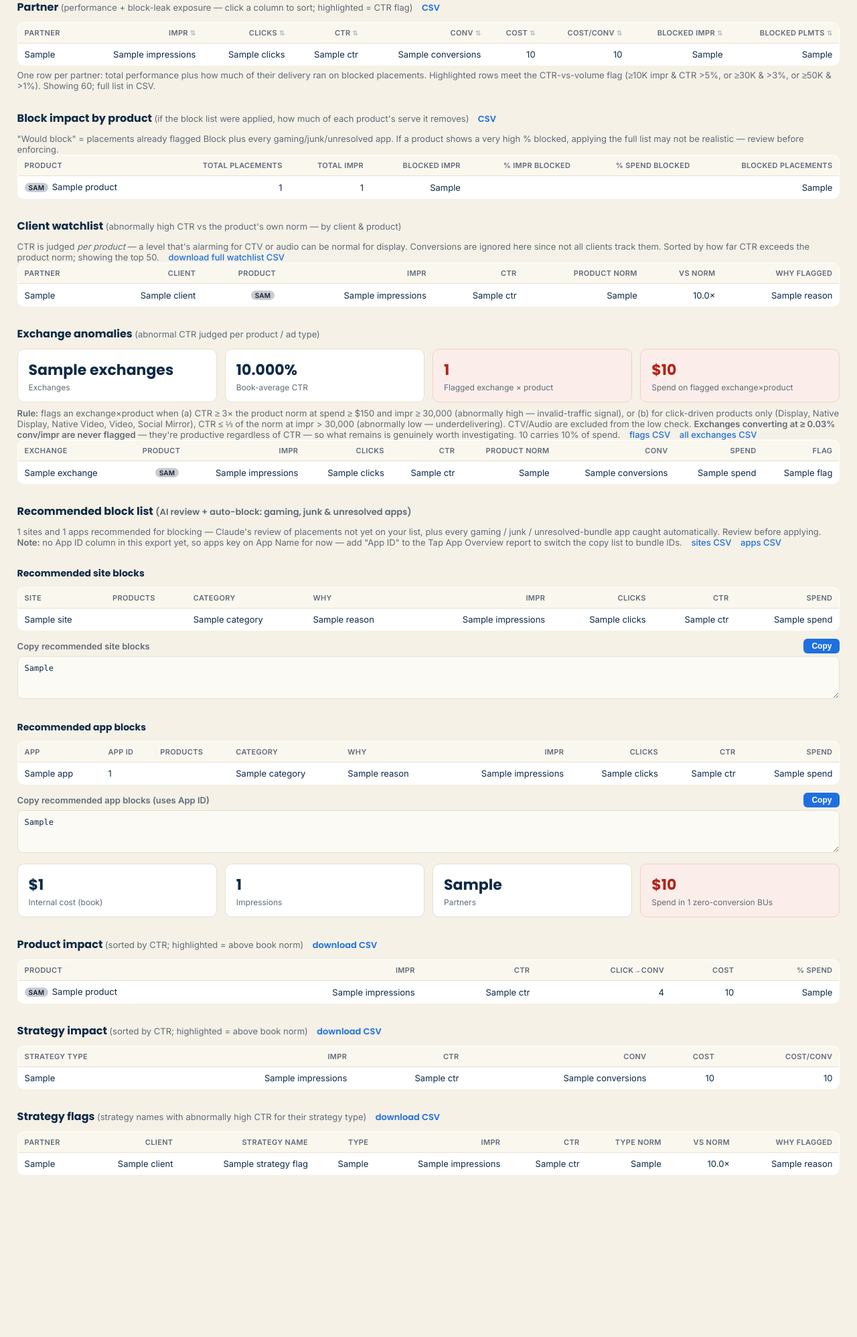
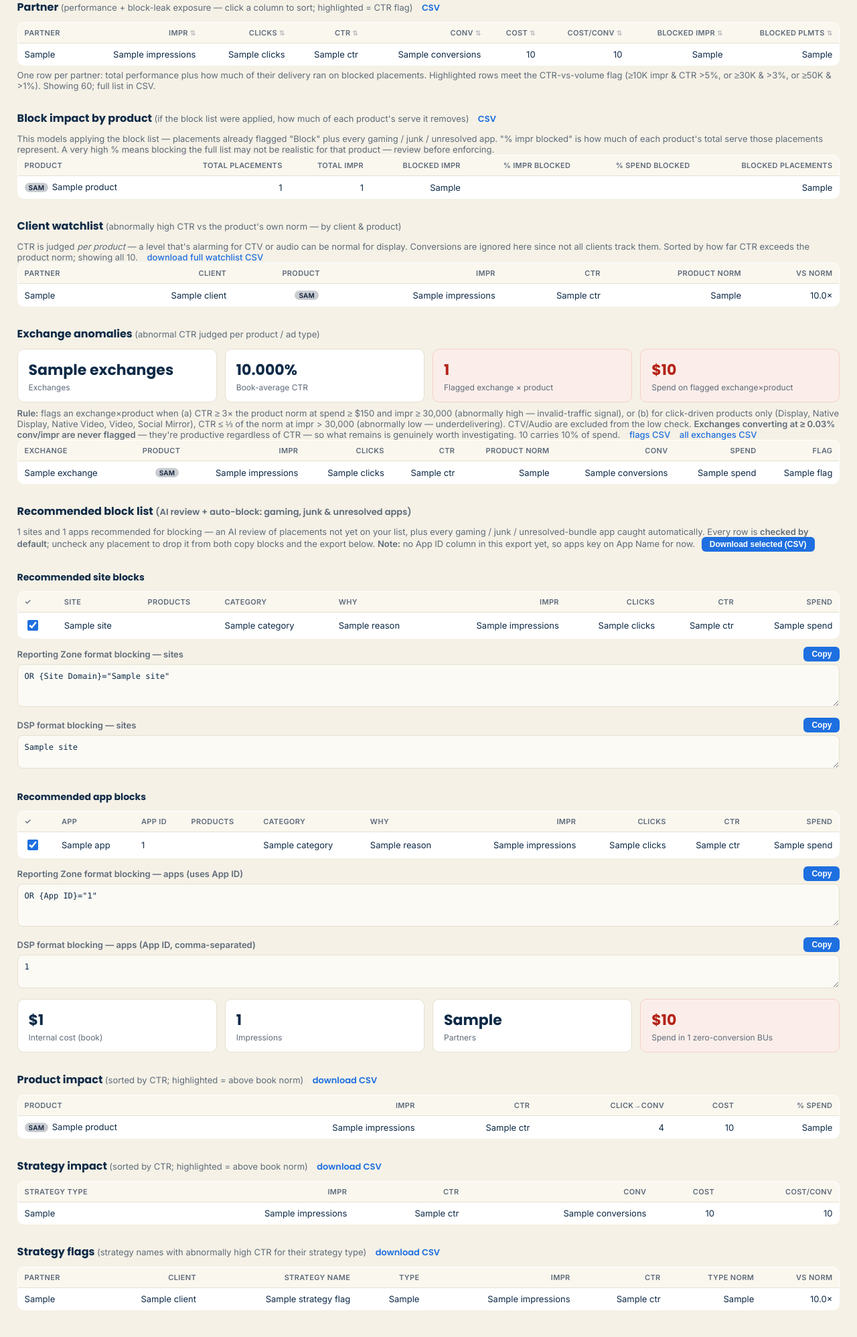
Before and after one commit to kiri-ux/campaign-insights, a Flask app: template templates/dashboard.html in a window 1280 px wide. Shown: the part 163-2160 px from the top of the page at 67% size. Before the commit the page ends 1918 px from the top, so only its background shows below. Run offline with Flask 3, Linux system fonts and the light colour scheme; the template is opened without the code that fills it: most values are stand-ins (such as "Sample title", 1, 10 or a date in 2020).

Commit message:
Add files via upload

```diff
--- a/app.py
+++ b/app.py
@@ -15,6 +15,7 @@ from block_audit_engine import audit_block_leak
 from exchange_engine import analyze_exchanges
 from ai_blocks import recommend_blocks, to_adlib_filter, merge_app_blocks
 from product_map import build_pmap
+from buyer_map import load_buyer_map, buyer_for
 
 PMAP = build_pmap()
 
@@ -42,9 +43,11 @@ def index():
 @app.route("/analyze", methods=["POST"])
 def analyze():
     ctx = {"insights": None, "audit": None, "blocks": None, "ai": None,
-           "clients": None, "exchanges": None, "top": None, "block_impact": None,
+           "clients": None, "clients_total": 0, "has_buyer": False,
+           "exchanges": None, "top": None, "block_impact": None,
            "partner": None, "pmap": PMAP, "errors": []}
     perf_bu = pd.DataFrame()
+    bmap = load_buyer_map()  # {} unless BUYER_MAP_URL env var is set
     _CACHE.clear()
 
     wb = request.files.get("insights_workbook")
@@ -78,9 +81,14 @@ def analyze():
             cflag = r.get("client_flags", pd.DataFrame())
             if len(cflag):
                 _CACHE["client_flags.csv"] = cflag
-                ctx["clients"] = _fmt(cflag.head(50), pct_cols=["ctr", "product_ctr"],
-                                      money_cols=["internal_cost"],
-                                      int_cols=["impressions", "clicks"]).to_dict("records")
+                crows = _fmt(cflag.head(50), pct_cols=["ctr", "product_ctr"],
+                             money_cols=["internal_cost"],
+                             int_cols=["impressions", "clicks"]).to_dict("records")
+                for row in crows:
+                    row["buyer"] = buyer_for(row.get("business_unit", ""), bmap)
+                ctx["clients"] = crows
+                ctx["clients_total"] = int(len(cflag))
+                ctx["has_buyer"] = bool(bmap)
             del r
         except Exception as e:
             ctx["errors"].append(f"Insights workbook: {e}")
@@ -116,7 +124,9 @@ def analyze():
                         int_cols=["impressions", "clicks", "conversions", "blocked_impr", "blocked_placements"]).to_dict("records")
             for row, fl in zip(prow, flagged):
                 row["flagged"] = bool(fl)
+                row["buyer"] = buyer_for(row.get("business_unit", ""), bmap)
             ctx["partner"] = prow
+            ctx["has_buyer"] = bool(bmap)
 
             # Block impact by product (realism check)
             _CACHE["block_impact_by_product.csv"] = a["block_impact"]
@@ -149,6 +159,8 @@ def analyze():
                              int_cols=["impressions", "clicks"]).to_dict("records"),
                 "site_filter": to_adlib_filter(rec_site["name"].tolist(), "site") if len(rec_site) else "",
                 "app_filter": to_adlib_filter(app_vals, "app") if len(rec_app) else "",
+                "site_csv": ", ".join(rec_site["name"].tolist()) if len(rec_site) else "",
+                "app_csv": ", ".join(app_vals) if len(rec_app) else "",
             }
 
             # Combined Placements grid (all delivery), with a coral flag for any
--- a/templates/dashboard.html
+++ b/templates/dashboard.html
@@ -48,6 +48,7 @@
   .lalign th,.lalign td{text-align:left;}
   .lalign td.num,.lalign th.num{text-align:right;}
   .tblwrap{overflow-x:auto;}
+  .blkchk{width:16px;height:16px;cursor:pointer;accent-color:var(--velocity);}
   tr.hot{background:#fff6e0;}
   tr.hot td{border-bottom-color:#f0e2b8;}
   tr.coral{background:#ffe9e4;}
@@ -95,9 +96,9 @@
       <th class="sortable num" data-col="5" data-type="pct">CTR</th>
       {% if audit.has_conv %}<th class="sortable num" data-col="6" data-type="num">Conv</th>{% endif %}
       <th class="sortable num" data-col="{% if audit.has_conv %}7{% else %}6{% endif %}" data-type="money">Spend</th>
-      <th>Last served</th>
+      <th>Last served</th><th>Serving</th>
     </tr></thead><tbody>
-    {% for r in top %}<tr{% if r.rec %} class="coral"{% endif %}><td>{{ r.name }}</td><td>{{ tpill(r.placement_type) }}</td><td>{{ pills(r.products) }}</td><td class="num">{{ r.impressions }}</td><td class="num">{{ r.clicks }}</td><td class="num">{{ r.ctr }}</td>{% if audit.has_conv %}<td class="num">{{ r.conversions }}</td>{% endif %}<td class="num">{{ r.spend }}</td><td>{{ r.last_served }}</td></tr>{% endfor %}
+    {% for r in top %}<tr{% if r.rec %} class="coral"{% endif %}><td>{{ r.name }}</td><td>{{ tpill(r.placement_type) }}</td><td>{{ pills(r.products) }}</td><td class="num">{{ r.impressions }}</td><td class="num">{{ r.clicks }}</td><td class="num">{{ r.ctr }}</td>{% if audit.has_conv %}<td class="num">{{ r.conversions }}</td>{% endif %}<td class="num">{{ r.spend }}</td><td>{{ r.last_served }}</td><td>{% if r.serving == 'serving' %}<span style="color:var(--warn);font-weight:600">serving</span>{% elif r.serving == 'stopped' %}<span style="color:var(--muted)">stopped</span>{% else %}—{% endif %}</td></tr>{% endfor %}
     </tbody></table>
     <p class="note">Showing top 100 by spend; download the CSV for the full set. Sort by any metric column. <span class="tp site">site</span>/<span class="tp app">app</span> pills mark placement type; product pills are abbreviations — hover for the full name. Coral rows are on the recommended-block list below.</p>
 
@@ -106,24 +107,24 @@
   {% if partner %}
     <h2>Partner <span class="sub">(performance + block-leak exposure — click a column to sort; highlighted = CTR flag)</span> <a class="dl" href="/download/partner_summary.csv">CSV</a></h2>
     <table class="sortgrid"><thead><tr>
-      <th>Partner</th>
-      <th class="sortable num" data-col="1" data-type="num">Impr</th>
-      <th class="sortable num" data-col="2" data-type="num">Clicks</th>
-      <th class="sortable num" data-col="3" data-type="pct">CTR</th>
-      <th class="sortable num" data-col="4" data-type="num">Conv</th>
-      <th class="sortable num" data-col="5" data-type="money">Cost</th>
-      <th class="sortable num" data-col="6" data-type="money">Cost/conv</th>
-      <th class="sortable num" data-col="7" data-type="num">Blocked impr</th>
-      <th class="sortable num" data-col="8" data-type="num">Blocked plmts</th>
+      <th>Partner</th>{% if has_buyer %}<th>Buyer</th>{% endif %}
+      <th class="sortable num" data-col="{% if has_buyer %}2{% else %}1{% endif %}" data-type="num">Impr</th>
+      <th class="sortable num" data-col="{% if has_buyer %}3{% else %}2{% endif %}" data-type="num">Clicks</th>
+      <th class="sortable num" data-col="{% if has_buyer %}4{% else %}3{% endif %}" data-type="pct">CTR</th>
+      <th class="sortable num" data-col="{% if has_buyer %}5{% else %}4{% endif %}" data-type="num">Conv</th>
+      <th class="sortable num" data-col="{% if has_buyer %}6{% else %}5{% endif %}" data-type="money">Cost</th>
+      <th class="sortable num" data-col="{% if has_buyer %}7{% else %}6{% endif %}" data-type="money">Cost/conv</th>
+      <th class="sortable num" data-col="{% if has_buyer %}8{% else %}7{% endif %}" data-type="num">Blocked impr</th>
+      <th class="sortable num" data-col="{% if has_buyer %}9{% else %}8{% endif %}" data-type="num">Blocked plmts</th>
     </tr></thead><tbody>
-    {% for r in partner %}<tr{% if r.flagged %} class="hot"{% endif %}><td>{{ r.business_unit }}</td><td class="num">{{ r.impressions }}</td><td class="num">{{ r.clicks }}</td><td class="num">{{ r.ctr }}</td><td class="num">{{ r.conversions }}</td><td class="num">{{ r.internal_cost }}</td><td class="num">{{ r.cost_per_conv }}</td><td class="num">{{ r.blocked_impr }}</td><td class="num">{{ r.blocked_placements }}</td></tr>{% endfor %}
+    {% for r in partner %}<tr{% if r.flagged %} class="hot"{% endif %}><td>{{ r.business_unit }}</td>{% if has_buyer %}<td>{{ r.buyer }}</td>{% endif %}<td class="num">{{ r.impressions }}</td><td class="num">{{ r.clicks }}</td><td class="num">{{ r.ctr }}</td><td class="num">{{ r.conversions }}</td><td class="num">{{ r.internal_cost }}</td><td class="num">{{ r.cost_per_conv }}</td><td class="num">{{ r.blocked_impr }}</td><td class="num">{{ r.blocked_placements }}</td></tr>{% endfor %}
     </tbody></table>
     <p class="note">One row per partner: total performance plus how much of their delivery ran on blocked placements. Highlighted rows meet the CTR-vs-volume flag (≥10K impr &amp; CTR &gt;5%, or ≥30K &amp; &gt;3%, or ≥50K &amp; &gt;1%). Showing 60; full list in CSV.</p>
   {% endif %}
 
   {% if block_impact %}
     <h2>Block impact by product <span class="sub">(if the block list were applied, how much of each product's serve it removes)</span> <a class="dl" href="/download/block_impact_by_product.csv">CSV</a></h2>
-    <p class="note">"Would block" = placements already flagged Block plus every gaming/junk/unresolved app. If a product shows a very high % blocked, applying the full list may not be realistic — review before enforcing.</p>
+    <p class="note">This models applying the block list — placements already flagged "Block" plus every gaming / junk / unresolved app. "% impr blocked" is how much of each product's total serve those placements represent. A very high % means blocking the full list may not be realistic for that product — review before enforcing.</p>
     <table><tr><th>Product</th><th>Total placements</th><th>Total impr</th><th>Blocked impr</th><th>% impr blocked</th><th>% spend blocked</th><th>Blocked placements</th></tr>
     {% for r in block_impact %}<tr{% if r.hot %} class="hot"{% endif %}><td>{{ pills(r.product) }} {{ r.product }}</td><td>{{ r.total_placements }}</td><td>{{ r.total_impr }}</td><td>{{ r.blocked_impr }}</td><td>{{ r.pct_impr_blocked }}</td><td>{{ r.pct_spend_blocked }}</td><td>{{ r.blocked_placements }}</td></tr>{% endfor %}
     </table>
@@ -131,9 +132,9 @@
 
   {% if clients %}
     <h2>Client watchlist <span class="sub">(abnormally high CTR vs the product's own norm — by client &amp; product)</span></h2>
-    <p class="note">CTR is judged <em>per product</em> — a level that's alarming for CTV or audio can be normal for display. Conversions are ignored here since not all clients track them. Sorted by how far CTR exceeds the product norm; showing the top 50. <a class="dl" href="/download/client_flags.csv">download full watchlist CSV</a></p>
-    <table><tr><th>Partner</th><th>Client</th><th>Product</th><th>Impr</th><th>CTR</th><th>Product norm</th><th>vs norm</th><th>Why flagged</th></tr>
-    {% for r in clients %}<tr><td>{{ r.business_unit }}</td><td>{{ r.Client }}</td><td>{{ pills(r.product) }}</td><td>{{ r.impressions }}</td><td>{{ r.ctr }}</td><td>{{ r.product_ctr }}</td><td>{{ '{:.1f}×'.format(r.x_over_norm) }}</td><td style="white-space:normal">{{ r.reason }}</td></tr>{% endfor %}
+    <p class="note">CTR is judged <em>per product</em> — a level that's alarming for CTV or audio can be normal for display. Conversions are ignored here since not all clients track them. Sorted by how far CTR exceeds the product norm; showing {% if clients_total > 50 %}the top 50 of {{ clients_total }}{% else %}all {{ clients_total }}{% endif %}. <a class="dl" href="/download/client_flags.csv">download full watchlist CSV</a></p>
+    <table><tr><th>Partner</th>{% if has_buyer %}<th>Buyer</th>{% endif %}<th>Client</th><th>Product</th><th>Impr</th><th>CTR</th><th>Product norm</th><th>vs norm</th></tr>
+    {% for r in clients %}<tr><td>{{ r.business_unit }}</td>{% if has_buyer %}<td>{{ r.buyer }}</td>{% endif %}<td>{{ r.Client }}</td><td>{{ pills(r.product) }}</td><td>{{ r.impressions }}</td><td>{{ r.ctr }}</td><td>{{ r.product_ctr }}</td><td>{{ '{:.1f}×'.format(r.x_over_norm) }}</td></tr>{% endfor %}
     </table>
   {% endif %}
 
@@ -156,26 +157,33 @@
     <h2>Recommended block list <span style="font-weight:normal;color:var(--muted);font-size:13px">(AI review + auto-block: gaming, junk &amp; unresolved apps)</span></h2>
     {% if ai.error %}<div class="err">{{ ai.error }}</div>{% endif %}
     {% if ai.site_count or ai.app_count %}
-    <p class="note">{{ ai.site_count }} sites and {{ ai.app_count }} apps recommended for blocking — Claude's review of placements not yet on your list, plus every gaming / junk / unresolved-bundle app caught automatically. Review before applying. {% if not ai.has_app_id %}<strong>Note:</strong> no App ID column in this export yet, so apps key on App Name for now — add "App ID" to the Tap App Overview report to switch the copy list to bundle IDs.{% endif %}
-       <a class="dl" href="/download/ai_recommended_sites.csv">sites CSV</a>
-       <a class="dl" href="/download/ai_recommended_apps.csv">apps CSV</a></p>
+    <p class="note">{{ ai.site_count }} sites and {{ ai.app_count }} apps recommended for blocking — an AI review of placements not yet on your list, plus every gaming / junk / unresolved-bundle app caught automatically. Every row is <strong>checked by default</strong>; uncheck any placement to drop it from both copy blocks and the export below. {% if not ai.has_app_id %}<strong>Note:</strong> no App ID column in this export yet, so apps key on App Name for now.{% endif %}
+       <button class="copybtn" style="margin-left:6px" onclick="downloadSelected()">Download selected (CSV)</button></p>
     {% if ai.sites %}
     <h2 style="font-size:14px">Recommended site blocks</h2>
-    <div class="tblwrap"><table class="lalign"><tr><th>Site</th><th>Products</th><th>Category</th><th>Why</th><th class="num">Impr</th><th class="num">Clicks</th><th class="num">CTR</th><th class="num">Spend</th></tr>
-    {% for r in ai.sites %}<tr><td>{{ r.name }}</td><td>{{ pills(r.products) }}</td><td>{{ r.category }}</td><td style="white-space:normal">{{ r.reason }}</td><td class="num">{{ r.impressions }}</td><td class="num">{{ r.clicks }}</td><td class="num">{{ r.ctr }}</td><td class="num">{{ r.spend }}</td></tr>{% endfor %}
+    <div class="tblwrap"><table class="lalign"><tr><th>✓</th><th>Site</th><th>Products</th><th>Category</th><th>Why</th><th class="num">Impr</th><th class="num">Clicks</th><th class="num">CTR</th><th class="num">Spend</th></tr>
+    {% for r in ai.sites %}<tr><td><input type="checkbox" class="blkchk" data-kind="site" data-val="{{ r.name }}" data-name="{{ r.name }}" checked></td><td>{{ r.name }}</td><td>{{ pills(r.products) }}</td><td>{{ r.category }}</td><td style="white-space:normal">{{ r.reason }}</td><td class="num">{{ r.impressions }}</td><td class="num">{{ r.clicks }}</td><td class="num">{{ r.ctr }}</td><td class="num">{{ r.spend }}</td></tr>{% endfor %}
     </table></div>
     <div class="copybox">
-      <div class="copyhead"><span>Copy recommended site blocks</span><button class="copybtn" onclick="cp('ai_site',this)">Copy</button></div>
+      <div class="copyhead"><span>Reporting Zone format blocking — sites</span><button class="copybtn" onclick="cp('ai_site',this)">Copy</button></div>
       <textarea id="ai_site" readonly rows="3">{{ ai.site_filter }}</textarea>
+    </div>
+    <div class="copybox">
+      <div class="copyhead"><span>DSP format blocking — sites</span><button class="copybtn" onclick="cp('ai_site_dsp',this)">Copy</button></div>
+      <textarea id="ai_site_dsp" readonly rows="2">{{ ai.site_csv }}</textarea>
     </div>{% endif %}
     {% if ai.apps %}
     <h2 style="font-size:14px">Recommended app blocks</h2>
-    <div class="tblwrap"><table class="lalign"><tr><th>App</th><th>App ID</th><th>Products</th><th>Category</th><th>Why</th><th class="num">Impr</th><th class="num">Clicks</th><th class="num">CTR</th><th class="num">Spend</th></tr>
-    {% for r in ai.apps %}<tr><td>{{ r.name }}</td><td>{{ r.app_id }}</td><td>{{ pills(r.products) }}</td><td>{{ r.category }}</td><td style="white-space:normal">{{ r.reason }}</td><td class="num">{{ r.impressions }}</td><td class="num">{{ r.clicks }}</td><td class="num">{{ r.ctr }}</td><td class="num">{{ r.spend }}</td></tr>{% endfor %}
+    <div class="tblwrap"><table class="lalign"><tr><th>✓</th><th>App</th><th>App ID</th><th>Products</th><th>Category</th><th>Why</th><th class="num">Impr</th><th class="num">Clicks</th><th class="num">CTR</th><th class="num">Spend</th></tr>
+    {% for r in ai.apps %}<tr><td><input type="checkbox" class="blkchk" data-kind="app" data-val="{{ r.app_id }}" data-name="{{ r.name }}" checked></td><td>{{ r.name }}</td><td>{{ r.app_id }}</td><td>{{ pills(r.products) }}</td><td>{{ r.category }}</td><td style="white-space:normal">{{ r.reason }}</td><td class="num">{{ r.impressions }}</td><td class="num">{{ r.clicks }}</td><td class="num">{{ r.ctr }}</td><td class="num">{{ r.spend }}</td></tr>{% endfor %}
     </table></div>
     <div class="copybox">
-      <div class="copyhead"><span>Copy recommended app blocks (uses App ID)</span><button class="copybtn" onclick="cp('ai_app',this)">Copy</button></div>
+      <div class="copyhead"><span>Reporting Zone format blocking — apps (uses App ID)</span><button class="copybtn" onclick="cp('ai_app',this)">Copy</button></div>
       <textarea id="ai_app" readonly rows="3">{{ ai.app_filter }}</textarea>
+    </div>
+    <div class="copybox">
+      <div class="copyhead"><span>DSP format blocking — apps (App ID, comma-separated)</span><button class="copybtn" onclick="cp('ai_app_dsp',this)">Copy</button></div>
+      <textarea id="ai_app_dsp" readonly rows="2">{{ ai.app_csv }}</textarea>
     </div>{% endif %}
     {% elif not ai.error %}<p class="note">No additional placements flagged to block — your list looks clean for this window.</p>{% endif %}
   {% endif %}
@@ -202,8 +210,8 @@
 
     <h2>Strategy flags <span class="sub">(strategy names with abnormally high CTR for their strategy type)</span> <a class="dl" href="/download/strategy_flags.csv">download CSV</a></h2>
     {% if insights.strategy_flags %}
-    <table><tr><th>Partner</th><th>Client</th><th>Strategy name</th><th>Type</th><th>Impr</th><th>CTR</th><th>Type norm</th><th>vs norm</th><th>Why flagged</th></tr>
-    {% for r in insights.strategy_flags %}<tr><td>{{ r.business_unit }}</td><td>{{ r.Client }}</td><td style="white-space:normal">{{ r['Strategy Name'] }}</td><td>{{ r['Strategy Type'] }}</td><td>{{ r.impressions }}</td><td>{{ r.ctr }}</td><td>{{ r.type_ctr }}</td><td>{{ '{:.1f}×'.format(r.x_over_norm) }}</td><td style="white-space:normal">{{ r.reason }}</td></tr>{% endfor %}
+    <table><tr><th>Partner</th><th>Client</th><th>Strategy name</th><th>Type</th><th>Impr</th><th>CTR</th><th>Type norm</th><th>vs norm</th></tr>
+    {% for r in insights.strategy_flags %}<tr><td>{{ r.business_unit }}</td><td>{{ r.Client }}</td><td style="white-space:normal">{{ r['Strategy Name'] }}</td><td>{{ r['Strategy Type'] }}</td><td>{{ r.impressions }}</td><td>{{ r.ctr }}</td><td>{{ r.type_ctr }}</td><td>{{ '{:.1f}×'.format(r.x_over_norm) }}</td></tr>{% endfor %}
     </table>
     {% else %}<p class="note">No strategy names tripped the abnormal-CTR threshold.</p>{% endif %}
   {% endif %}
@@ -216,6 +224,33 @@
     if(navigator.clipboard){ navigator.clipboard.writeText(t.value).then(done, function(){document.execCommand('copy');done();}); }
     else { document.execCommand('copy'); done(); }
   }
+  // Recommended-block checkboxes: rebuild both copy formats live from checked rows
+  function rebuildBlocks(){
+    var sites=[], apps=[];
+    document.querySelectorAll('.blkchk').forEach(function(cb){
+      if(!cb.checked) return;
+      (cb.dataset.kind==='site'?sites:apps).push(cb.dataset.val);
+    });
+    var rz=function(field,vals){return vals.map(function(v){return 'OR {'+field+'}="'+v+'"';}).join(' ');};
+    var set=function(id,val){var t=document.getElementById(id); if(t) t.value=val;};
+    set('ai_site', rz('Site Domain',sites));
+    set('ai_site_dsp', sites.join(', '));
+    set('ai_app', rz('App ID',apps));
+    set('ai_app_dsp', apps.join(', '));
+  }
+  document.querySelectorAll('.blkchk').forEach(function(cb){cb.addEventListener('change',rebuildBlocks);});
+  if(document.querySelector('.blkchk')) rebuildBlocks();
+  function downloadSelected(){
+    var rows=[['type','name','block_value','checked']];
+    document.querySelectorAll('.blkchk').forEach(function(cb){
+      rows.push([cb.dataset.kind, cb.dataset.name, cb.dataset.val, cb.checked?'yes':'no']);
+    });
+    var csv=rows.map(function(r){return r.map(function(c){return '"'+String(c).replace(/"/g,'""')+'"';}).join(',');}).join('\n');
+    var a=document.createElement('a');
+    a.href=URL.createObjectURL(new Blob([csv],{type:'text/csv'}));
+    a.download='recommended_blocks_selected.csv'; document.body.appendChild(a); a.click(); a.remove();
+  }
+  window.downloadSelected=downloadSelected;
   // Sortable grids (top placements + partner)
   document.querySelectorAll('table#topgrid, table.sortgrid').forEach(function(t){
     var parse=function(txt,type){
```
Also changed, not shown: block_audit_engine.py (+11 -2 lines), buyer_map.py (added, +96 -0 lines).
